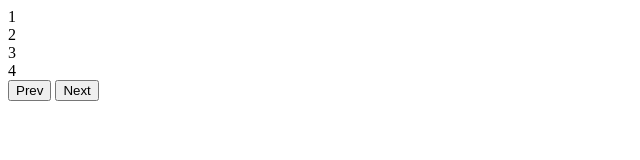
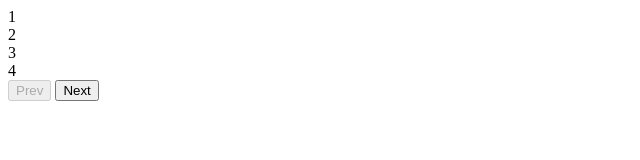
Before and after one commit to Valitogt79/Barra-de-Progreso, a plain HTML site: page index.html in a window 1280 px wide. Shown: the full height of the page, 0-640 px from the left. Drawn offline with Linux system fonts and the light colour scheme.

Commit message:
agregando la funcion disabled al boton prev

```diff
--- a/index.html
+++ b/index.html
@@ -22,7 +22,7 @@
 
       <!-- Navigation -->
       <nav class="navigation">
-        <button class="button" id="prev">Prev</button>
+        <button class="button" id="prev" disabled>Prev</button>
         <button class="button" id="next">Next</button>
       </nav>
     </article>
```
